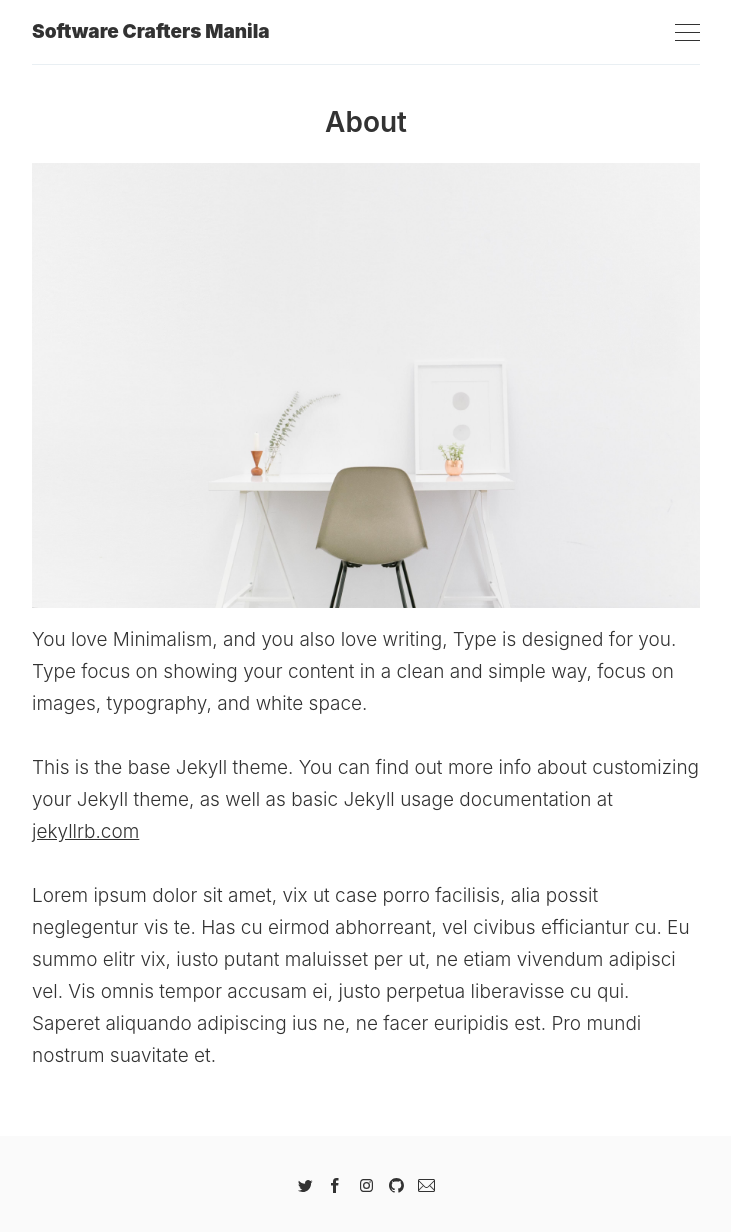
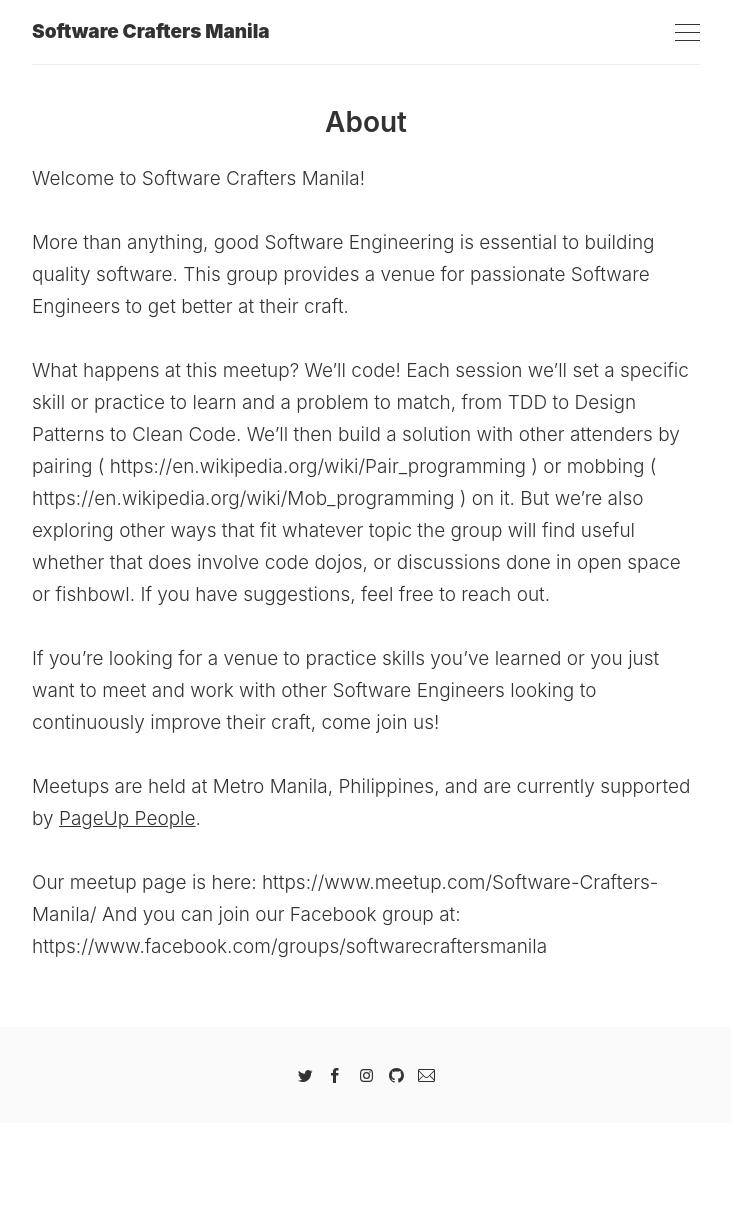
Before and after one commit to softwarecraftersmanila/softwarecraftersmanila.github.io, a Jekyll site: the page built from _pages/about.md, in a window 1280 px wide. Shown: the whole page, without its empty margins (274-1005 px from the left). Built offline with Jekyll 4.4.1, drawn with Linux system fonts in a browser that asks for light colours; after the commit the page ends 1123 px from its top, so only the background shows below that.

Commit message:
Added About Page and updated urls

```diff
--- a/_config.yml
+++ b/_config.yml
@@ -4,10 +4,8 @@ email:       ''
 description: ''
 baseurl:     ''
 url:         'https://softwarecraftersmanila.github.io/'
-twitter:     ''
-github:      ''
-instagram:   ''
-facebook:    ''
+github:      'https://github.com/softwarecraftersmanila'
+facebook:    'https://www.facebook.com/groups/softwarecraftersmanila'
 
 markdown:  kramdown
 permalink: pretty
--- a/_pages/about.md
+++ b/_pages/about.md
@@ -1,11 +1,19 @@
 ---
 layout: page
 title: About
-image: '/images/pages/about.jpeg'
 ---
 
-You love Minimalism, and you also love writing, Type is designed for you. Type focus on showing your content in a clean and simple way, focus on images, typography, and white space.
+Welcome to Software Crafters Manila!
 
-This is the base Jekyll theme. You can find out more info about customizing your Jekyll theme, as well as basic Jekyll usage documentation at [jekyllrb.com](http://jekyllrb.com/)
+More than anything, good Software Engineering is essential to building quality software. This group provides a venue for passionate Software Engineers to get better at their craft.
 
-Lorem ipsum dolor sit amet, vix ut case porro facilisis, alia possit neglegentur vis te. Has cu eirmod abhorreant, vel civibus efficiantur cu. Eu summo elitr vix, iusto putant maluisset per ut, ne etiam vivendum adipisci vel. Vis omnis tempor accusam ei, justo perpetua liberavisse cu qui. Saperet aliquando adipiscing ius ne, ne facer euripidis est. Pro mundi nostrum suavitate et.
+What happens at this meetup? We'll code!
+Each session we'll set a specific skill or practice to learn and a problem to match, from TDD to Design Patterns to Clean Code. We'll then build a solution with other attenders by pairing ( https://en.wikipedia.org/wiki/Pair_programming ) or mobbing ( https://en.wikipedia.org/wiki/Mob_programming ) on it.
+But we're also exploring other ways that fit whatever topic the group will find useful whether that does involve code dojos, or discussions done in open space or fishbowl. If you have suggestions, feel free to reach out.
+
+If you're looking for a venue to practice skills you've learned or you just want to meet and work with other Software Engineers looking to continuously improve their craft, come join us!
+
+Meetups are held at Metro Manila, Philippines, and are currently supported by [PageUp People](https://www.pageuppeople.com/).
+
+Our meetup page is here: https://www.meetup.com/Software-Crafters-Manila/
+And you can join our Facebook group at: https://www.facebook.com/groups/softwarecraftersmanila
```
Also changed, not shown: _pages/style-guide.md (deleted, +0 -106 lines).
